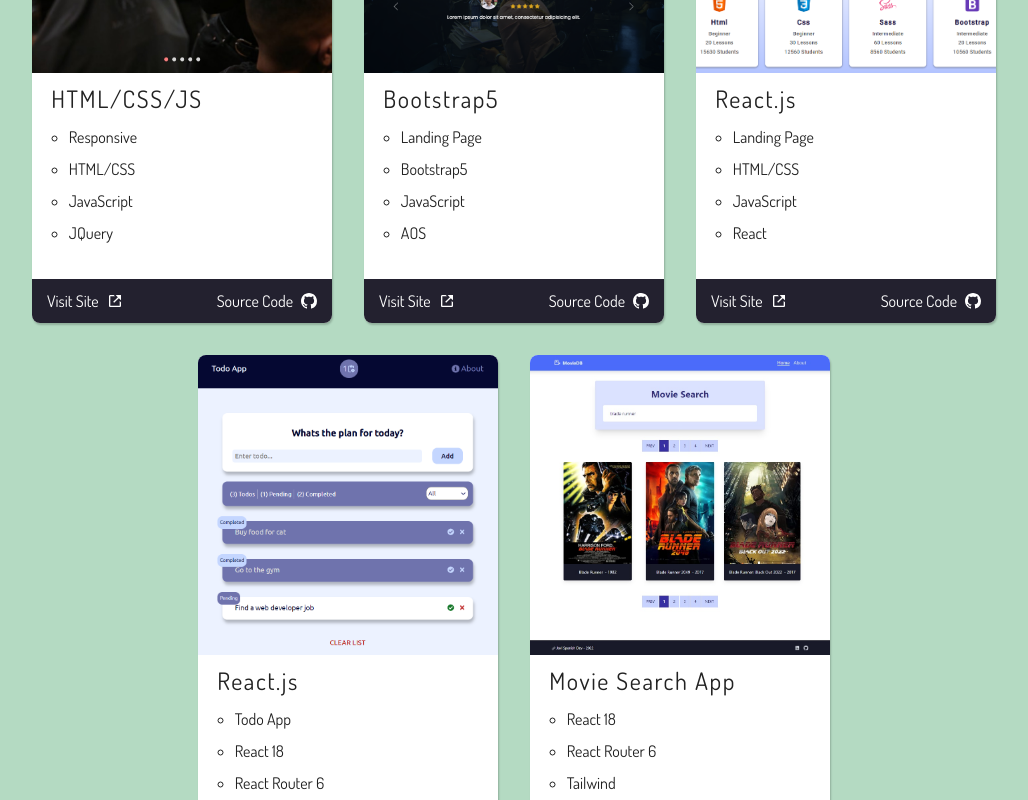
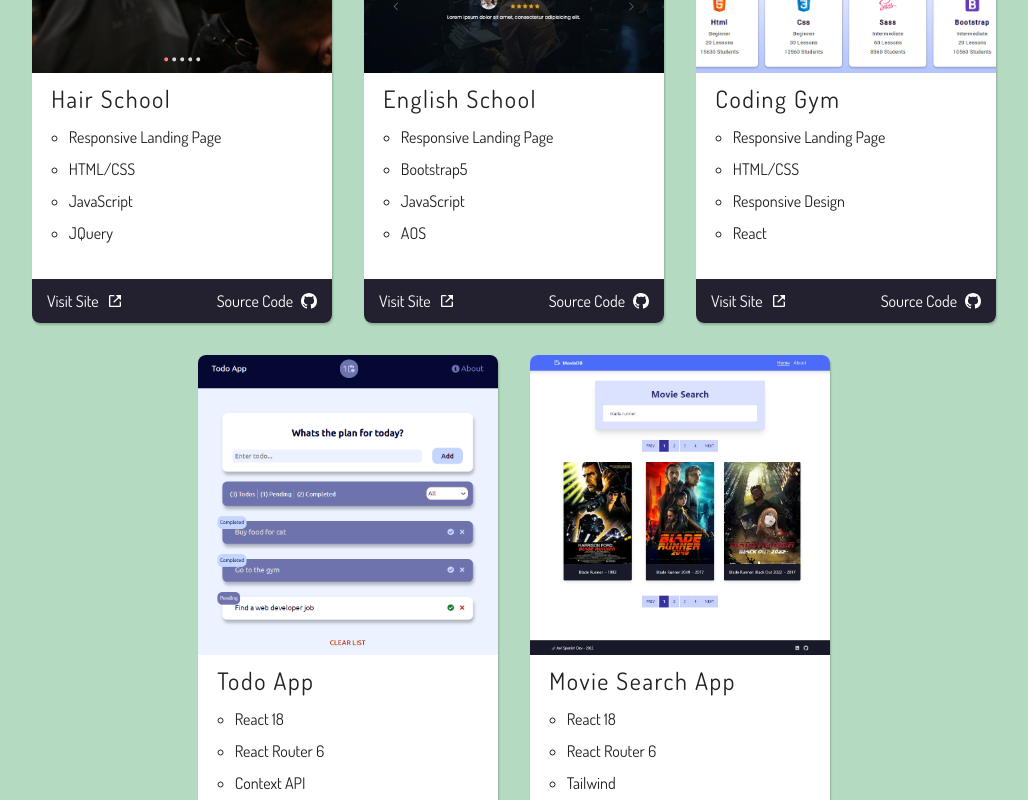
Before and after one commit to javirob/personal-portfolio, a React (Create React App) app: page / in a window 1280 px wide. Shown: the part 1580-2380 px from the top of the page, without its empty margins (126-1154 px from the left). Built offline with nearby package versions, Linux system fonts and the light colour scheme.

Commit message:
updated projects description

```diff
--- a/src/components/Projects/data.js
+++ b/src/components/Projects/data.js
@@ -8,32 +8,32 @@
   {
     id: 'p01',
     img: project1,
-    title: 'HTML/CSS/JS',
-    desc: ['Responsive', 'HTML/CSS', 'JavaScript', 'JQuery'],
+    title: 'Hair School',
+    desc: ['Responsive Landing Page', 'HTML/CSS', 'JavaScript', 'JQuery'],
     siteUrl: 'https://hair-academy.netlify.app/',
     githubUrl: 'https://github.com/javirob/hair-school',
   },
   {
     id: 'p02',
     img: project2,
-    title: 'Bootstrap5',
-    desc: ['Landing Page', 'Bootstrap5', 'JavaScript', 'AOS'],
+    title: 'English School',
+    desc: ['Responsive Landing Page', 'Bootstrap5', 'JavaScript', 'AOS'],
     siteUrl: 'https://bootstrap5-lading-page-english-school.netlify.app/',
     githubUrl: 'https://github.com/javirob/english-school',
   },
   {
     id: 'p03',
     img: project3,
-    title: 'React.js',
-    desc: ['Landing Page', 'HTML/CSS', 'JavaScript', 'React'],
+    title: 'Coding Gym',
+    desc: ['Responsive Landing Page', 'HTML/CSS', 'Responsive Design', 'React'],
     siteUrl: 'https://coding-gym.netlify.app/',
     githubUrl: 'https://github.com/javirob/coding-gym',
   },
   {
     id: 'p04',
     img: project4,
-    title: 'React.js',
-    desc: ['Todo App', 'React 18', 'React Router 6', 'Hooks'],
+    title: 'Todo App',
+    desc: ['React 18', 'React Router 6', 'Context API', 'Local Storage'],
     siteUrl: 'https://javi-todo-app.netlify.app/',
     githubUrl: 'https://github.com/javirob/react18-todo-app',
   },
```
